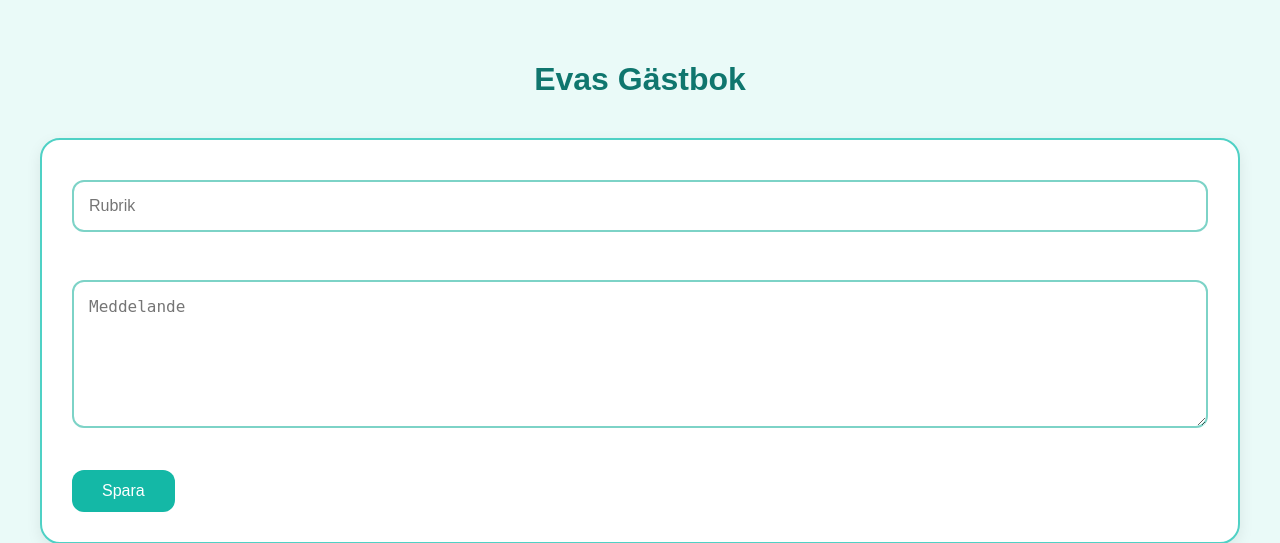
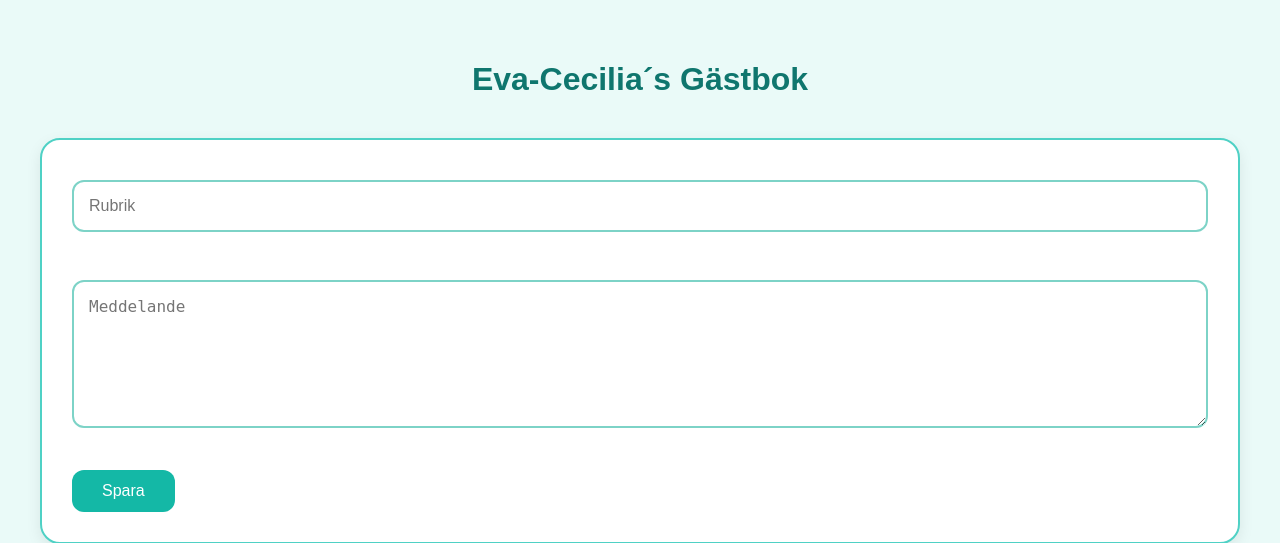
Before and after one commit to ecosunflower/guestbook, a Flask app: page / in a window 1280 px wide. Shown: the top 543 px of the page. Run offline with Flask 3, Linux system fonts and the light colour scheme; data that the repository does not hold is empty.

Commit message:
Update guestbook title to include Eva-Cecilia
Change of name. =0)

```diff
--- a/templates/index.html
+++ b/templates/index.html
@@ -8,7 +8,7 @@
 
 <body>
 
-<h1>Evas Gästbok</h1>
+<h1>Eva-Cecilia´s Gästbok</h1>
 
 <form action="/save" method="post">
 
```
